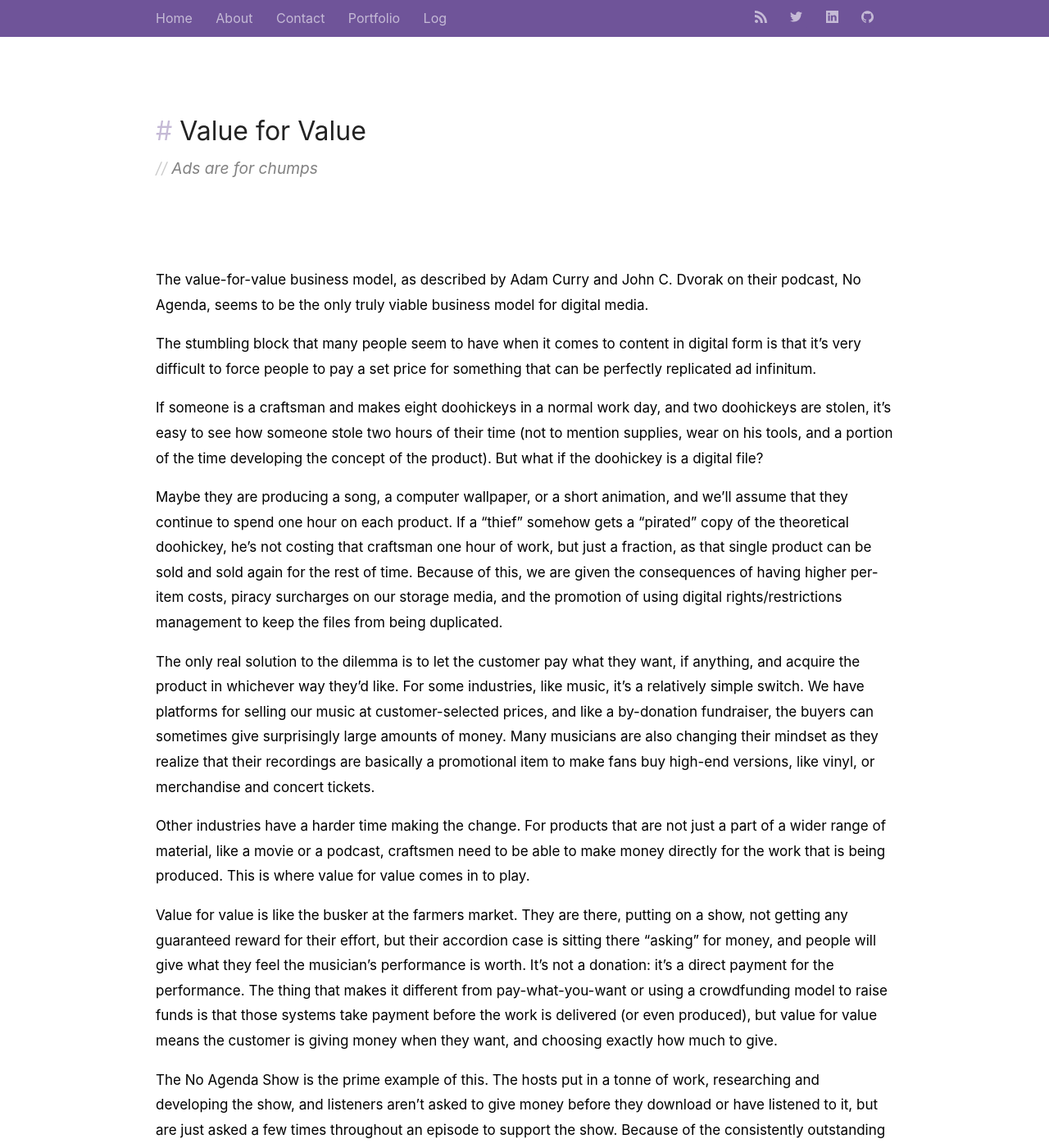
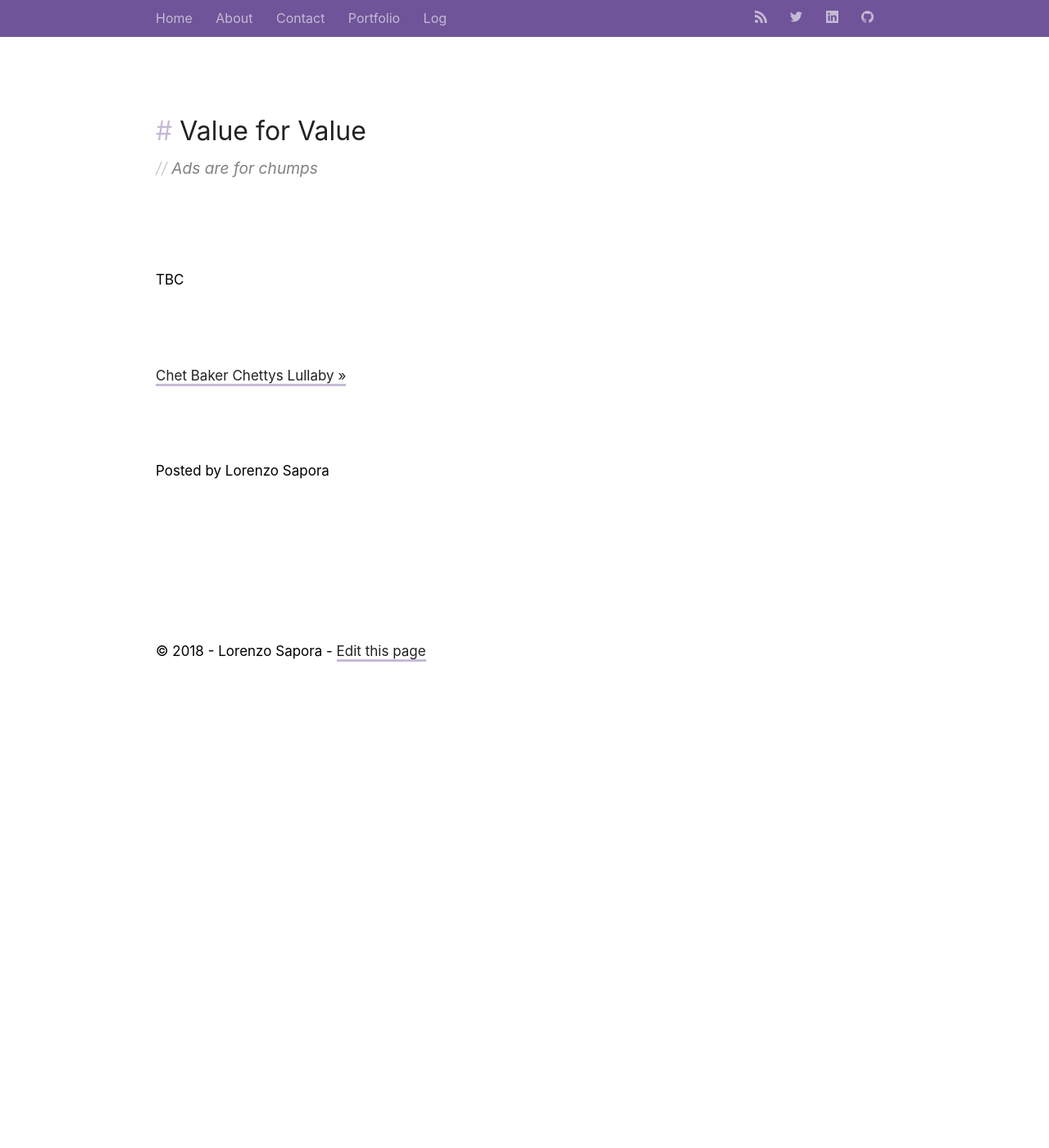
Before and after one commit to LorenzoSapora/sush-us, a Jekyll site: the page built from _posts/2010-07-01-value-for-value.markdown, in a window 1280 px wide and 1400 px high. Shown: the whole window at 82% size. Built offline with Jekyll 4.4.1, drawn with Linux system fonts in a browser that asks for light colours; some of the changed text lies outside the part shown.

Commit message:
Cut draft content

```diff
--- a/_posts/2010-07-01-value-for-value.markdown
+++ b/_posts/2010-07-01-value-for-value.markdown
@@ -10,28 +10,4 @@ bitcoin: 1SudoS123jk523j513h5k15f
 hattip:
 ---
 
-The value-for-value business model, as described by Adam Curry and John C. Dvorak on their podcast, No Agenda, seems to be the only truly viable business model for digital media.
-
-The stumbling block that many people seem to have when it comes to content in digital form is that it's very difficult to force people to pay a set price for something that can be perfectly replicated ad infinitum.
-
-If someone is a craftsman and makes eight doohickeys in a normal work day, and two doohickeys are stolen, it's easy to see how someone stole two hours of their time (not to mention supplies, wear on his tools, and a portion of the time developing the concept of the product). But what if the doohickey is a digital file?
-
-Maybe they are producing a song, a computer wallpaper, or a short animation, and we'll assume that they continue to spend one hour on each product. If a "thief" somehow gets a "pirated" copy of the theoretical doohickey, he's not costing that craftsman one hour of work, but just a fraction, as that single product can be sold and sold again for the rest of time. Because of this, we are given the consequences of having higher per-item costs, piracy surcharges on our storage media, and the promotion of using digital rights/restrictions management to keep the files from being duplicated.
-
-The only real solution to the dilemma is to let the customer pay what they want, if anything, and acquire the product in whichever way they'd like. For some industries, like music, it's a relatively simple switch. We have platforms for selling our music at customer-selected prices, and like a by-donation fundraiser, the buyers can sometimes give surprisingly large amounts of money. Many musicians are also changing their mindset as they realize that their recordings are basically a promotional item to make fans buy high-end versions, like vinyl, or merchandise and concert tickets.
-
-Other industries have a harder time making the change. For products that are not just a part of a wider range of material, like a movie or a podcast, craftsmen need to be able to make money directly for the work that is being produced. This is where value for value comes in to play.
-
-Value for value is like the busker at the farmers market. They are there, putting on a show, not getting any guaranteed reward for their effort, but their accordion case is sitting there "asking" for money, and people will give what they feel the musician's performance is worth. It's not a donation: it's a direct payment for the performance. The thing that makes it different from pay-what-you-want or using a crowdfunding model to raise funds is that those systems take payment before the work is delivered (or even produced), but value for value means the customer is giving money when they want, and choosing exactly how much to give.
-
-The No Agenda Show is the prime example of this. The hosts put in a tonne of work, researching and developing the show, and listeners aren't asked to give money before they download or have listened to it, but are just asked a few times throughout an episode to support the show. Because of the consistently outstanding product, many of the supporters — which they accurately term producers, as they support the show and help determine what the content is like — are signed up on per-episode and per-month giving plans, so Dvorak and Curry can have some expectation of what their funding will look like and it's not just a blind hope.
-
-As a consumer, support the creators of content you consume. Once you're in the mindset of giving value in the amount that you feel the product is worth, and not letting "the system" set prices for you, there's a mindset shift and you start to value quality content more.
-
-As a creator, don't be afraid to put your work out there for free. It'll take some time to get used to it, but you can make real money from it.
-
-
-
-Text to follow
-
-All my personal projects contain zero tracking widgets.
+TBC
```
